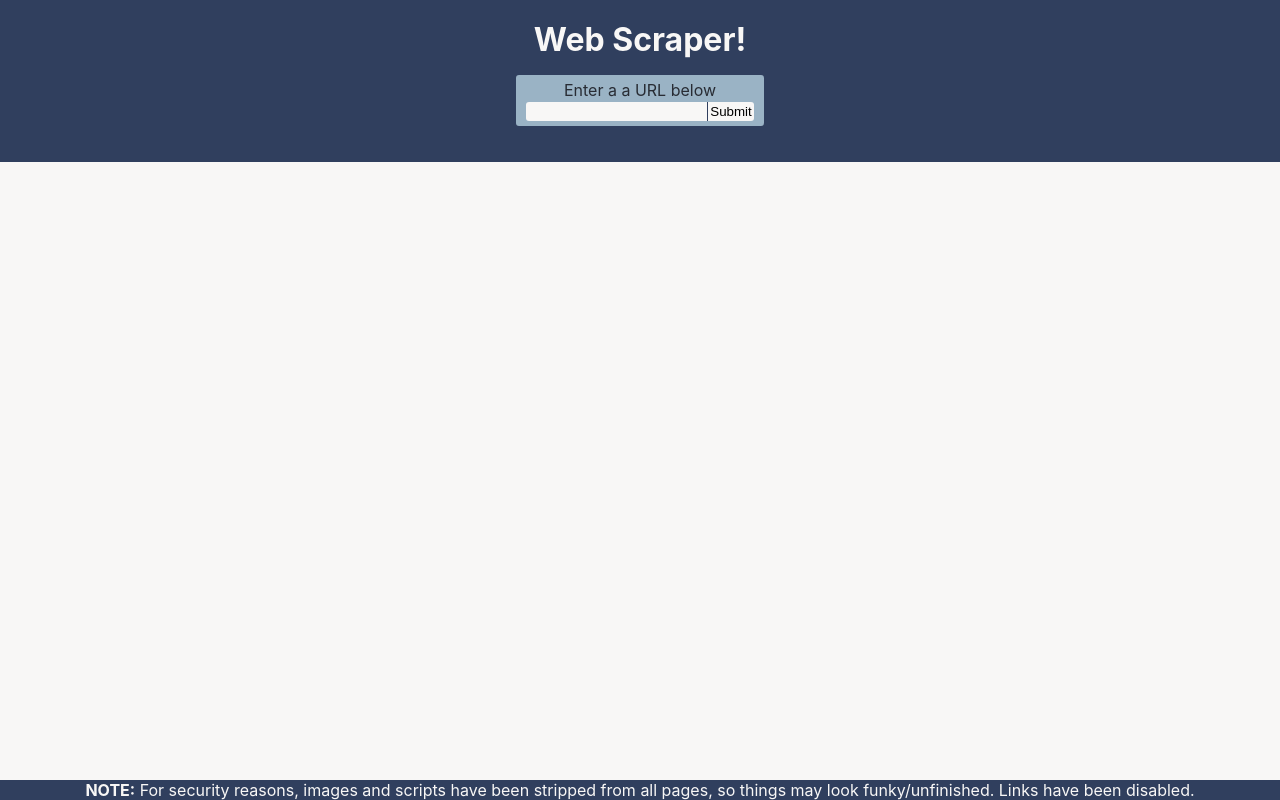
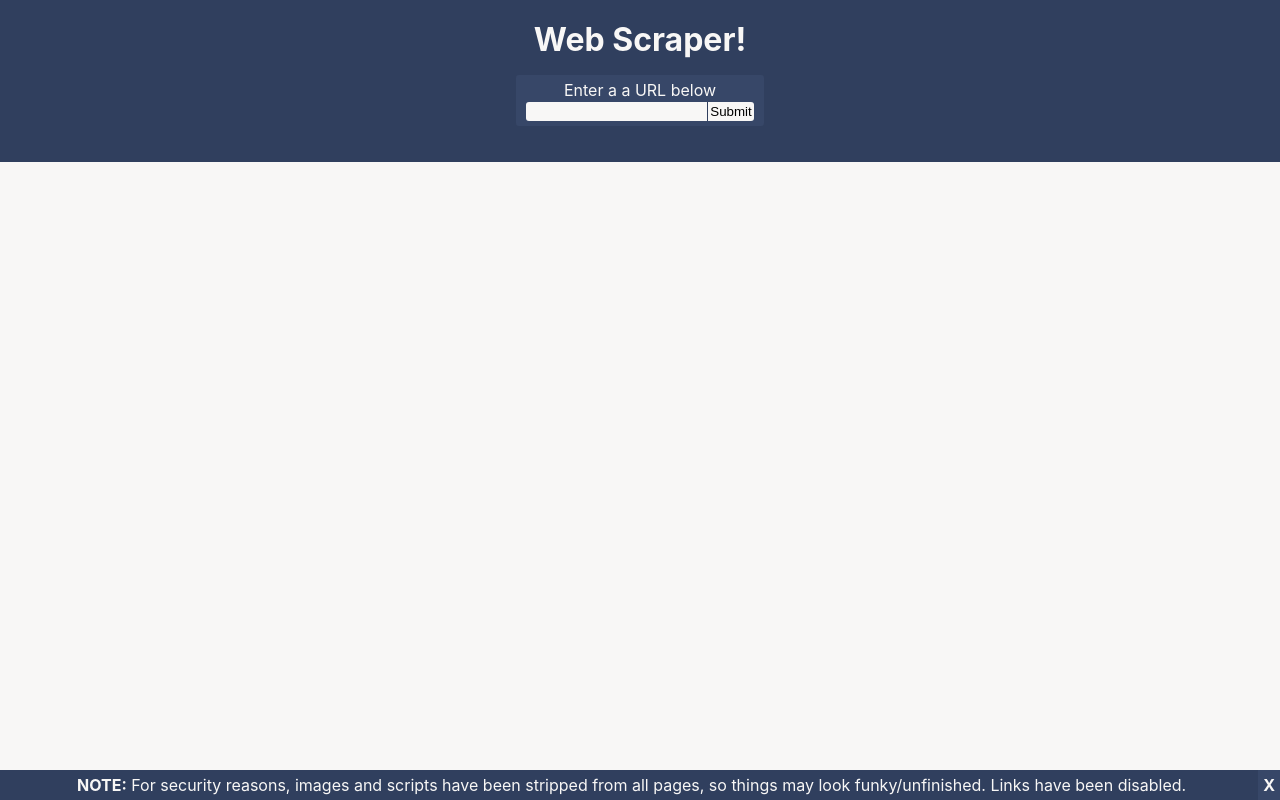
Before and after one commit to BradyDouthit/web-scraper, a React (Create React App) app in the folder client/: page / in a window 1280 px wide. Built offline with nearby package versions, Linux system fonts and the light colour scheme.

Commit message:
update footer

```diff
--- a/client/src/App.css
+++ b/client/src/App.css
@@ -133,15 +133,33 @@ button:focus {
   margin: 0 auto;
   margin-top: 2vh;
   padding: 5px 10px 5px 10px;
-  background-color: #9AB3C5;
+  background-color: rgb(55, 71, 104);
   border-radius: 3px;
-  color: #282c34;
+  color: #F8F7F6;
 }
 
 .footer {
   position: fixed;
   z-index: 999;
   width: 100vw;
+  height: fit-content;
   bottom: 0;
-  height: fit-content
+  display: flex;
+  align-items: center;
 }
+
+#footer-message {
+  margin: 0 auto;
+  padding: 0px 0px 0px 5px;
+}
+
+#footer-close {
+  padding: 5px;
+  background-color: rgb(55, 71, 104);
+}
+
+#footer-close:hover {
+  cursor: pointer;
+  background-color: #F8F7F6;
+  color: rgb(55, 71, 104);
+}
--- a/client/src/components/Footer.js
+++ b/client/src/components/Footer.js
@@ -3,7 +3,8 @@ import React from 'react';
 function Footer (props) {
     return (
         <div className="footer dark">
-            <div dangerouslySetInnerHTML={{__html: props.message}} />
+            <div id="footer-message" dangerouslySetInnerHTML={{__html: props.message}} />
+            <strong id="footer-close">X</strong>
         </div>
     );
 }
```
